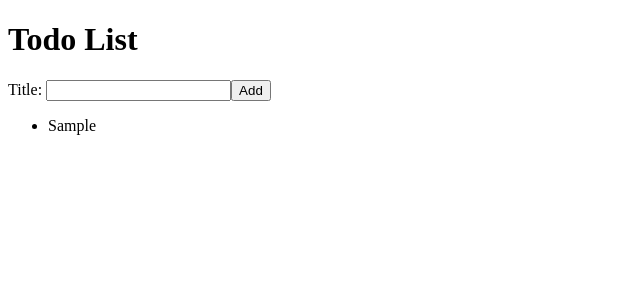
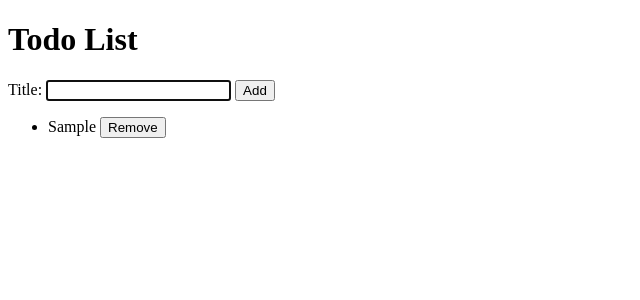
Before and after one commit to Code-the-Dream-School/ctd-react-egret, a React (Create React App) app: page / in a window 1280 px wide. Both pictures are taken after typing "Sample" into the empty fields and a click on the button "Add". Shown: the top 300 px of the page, without its empty margins (0-640 px from the left). Built offline with nearby package versions, Linux system fonts and the light colour scheme.

Commit message:
Complete lesson 1.6 assignment

```diff
--- a/src/AddTodoForm.js
+++ b/src/AddTodoForm.js
@@ -1,5 +1,6 @@
 import React from "react";
 import {v4 as uuidv4} from "uuid";
+import InputWithLabel from "./InputWithLabel";
 
 const AddTodoForm = ({onAddTodo}) => {
   const [todoTitle, setTodoTitle] = React.useState("");
@@ -10,22 +11,22 @@ const AddTodoForm = ({onAddTodo}) => {
   };
 
   const handleAddTodo = (e) => {
-    if (!todoTitle) return; // Don't add empty string to todoList
-    onAddTodo({id: uuidv4(), title: todoTitle});
-    setTodoTitle("");
+    if (todoTitle) {
+      onAddTodo({id: uuidv4(), title: todoTitle});
+      setTodoTitle("");
+    }
     e.preventDefault();
   };
 
   return (
     <form onSubmit={handleAddTodo}>
-      <label htmlFor='todoTitle'>Title: </label>
-      <input
-        id='todoTitle'
-        name='title'
-        type='text'
-        value={todoTitle}
-        onChange={handleTitleChange}
-      />
+      <InputWithLabel
+        title={todoTitle}
+        isFocused
+        onTitleChange={handleTitleChange}>
+        Title:
+      </InputWithLabel>
+      &nbsp;
       <button type='submit'>Add</button>
     </form>
   );
--- a/src/App.js
+++ b/src/App.js
@@ -1,32 +1,26 @@
 import React from "react";
 import TodoList from "./TodoList";
 import AddTodoForm from "./AddTodoForm";
-
-const useSemiPersistentState = (storageKey) => {
-  const [todoList, setTodoList] = React.useState(
-    JSON.parse(localStorage.getItem(storageKey)) || []
-  );
-
-  React.useEffect(() => {
-    localStorage.setItem(storageKey, JSON.stringify(todoList));
-  }, [todoList, storageKey]);
-
-  return [todoList, setTodoList];
-};
+import useSemiPersistentState from "./persistState";
 
 const App = () => {
-  const [todoList, setTodoList] = useSemiPersistentState("savedTodoList");
+  const [todoList, setTodoList] = useSemiPersistentState("todoList", []);
 
   const addTodo = (newTodo) => {
     setTodoList((todoList) => [...todoList, newTodo]);
   };
 
+  const removeTodo = (id) => {
+    const newTodoList = todoList.filter((item) => item.id !== id);
+    setTodoList(newTodoList);
+  };
+
   return (
-    <>
+    <div>
       <h1>Todo List</h1>
       <AddTodoForm onAddTodo={addTodo} />
-      <TodoList todoList={todoList} />
-    </>
+      <TodoList todoList={todoList} onRemoveTodo={removeTodo} />
+    </div>
   );
 };
 
--- /dev/null
+++ b/src/InputWithLabel.js
@@ -0,0 +1,28 @@
+import React from "react";
+
+const InputWithLabel = ({title, isFocused, onTitleChange, children}) => {
+  const inputRef = React.useRef();
+
+  React.useEffect(() => {
+    if (isFocused && inputRef.current) {
+      inputRef.current.focus();
+    }
+  });
+
+  return (
+    <>
+      <label htmlFor='todoTitle'>{children}</label>
+      &nbsp;
+      <input
+        ref={inputRef}
+        id='todoTitle'
+        name='title'
+        type='text'
+        value={title}
+        onChange={onTitleChange}
+      />
+    </>
+  );
+};
+
+export default InputWithLabel;
--- a/src/TodoList.js
+++ b/src/TodoList.js
@@ -1,10 +1,10 @@
 import React from "react";
 import TodoListItem from "./TodoListItem";
 
-const TodoList = ({todoList}) => (
+const TodoList = ({todoList, onRemoveTodo}) => (
   <ul>
     {todoList.map((item) => (
-      <TodoListItem key={item.id} item={item} />
+      <TodoListItem key={item.id} item={item} onRemoveTodo={onRemoveTodo} />
     ))}
   </ul>
 );
--- a/src/TodoListItem.js
+++ b/src/TodoListItem.js
@@ -1,5 +1,13 @@
 import React from "react";
 
-const TodoListItem = ({item}) => <li>{item.title}</li>;
+const TodoListItem = ({item, onRemoveTodo}) => (
+  <li>
+    <span>{item.title}</span>
+    &nbsp;
+    <button type='button' onClick={() => onRemoveTodo(item.id)}>
+      Remove
+    </button>
+  </li>
+);
 
 export default TodoListItem;
--- /dev/null
+++ b/src/persistState.js
@@ -0,0 +1,14 @@
+import React from "react";
+
+const useSemiPersistentState = (key, initialState) => {
+  const [value, setValue] = React.useState(
+    JSON.parse(localStorage.getItem(key)) || initialState
+  );
+  React.useEffect(() => {
+    localStorage.setItem(key, JSON.stringify(value));
+  }, [value, key]);
+
+  return [value, setValue];
+};
+
+export default useSemiPersistentState;
```
